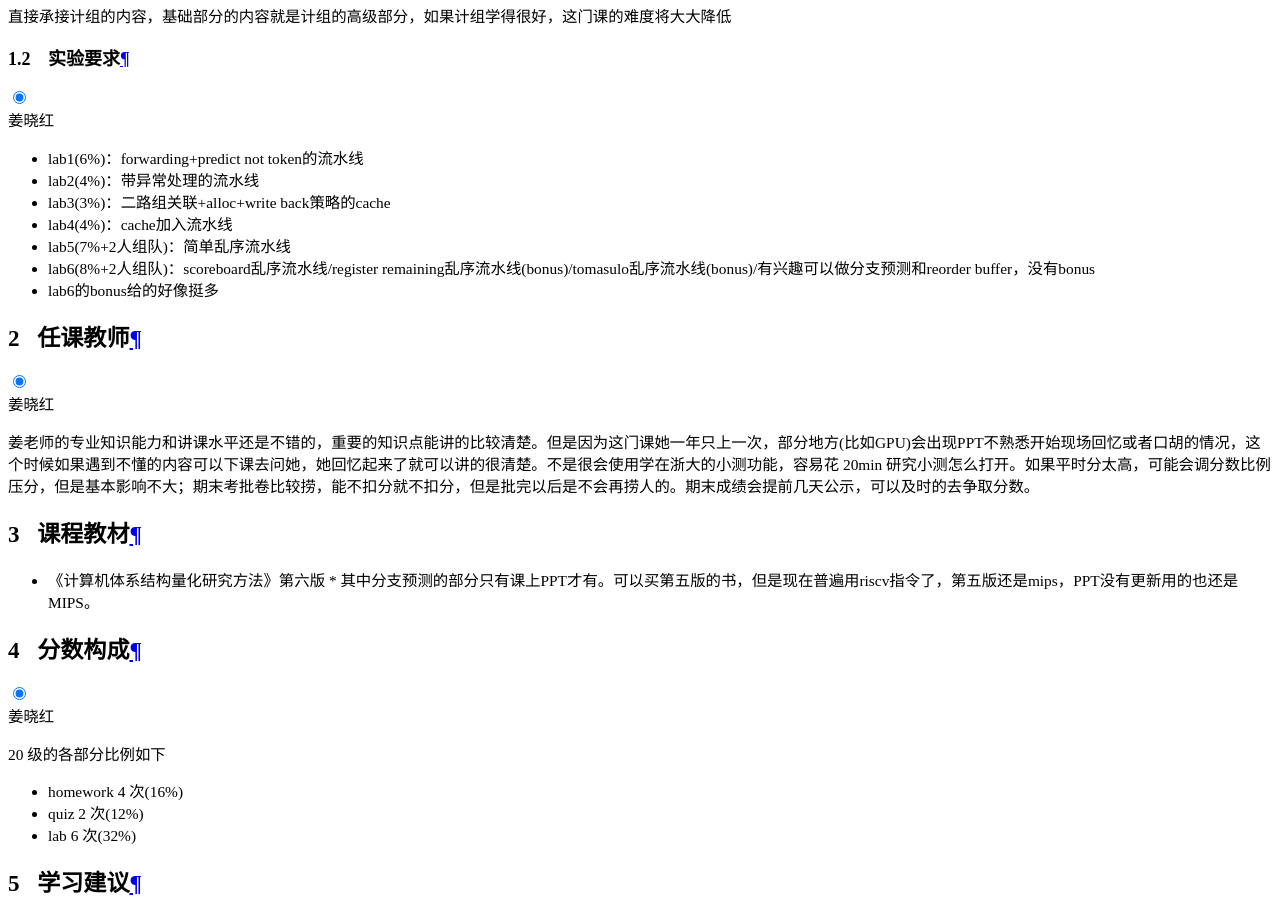
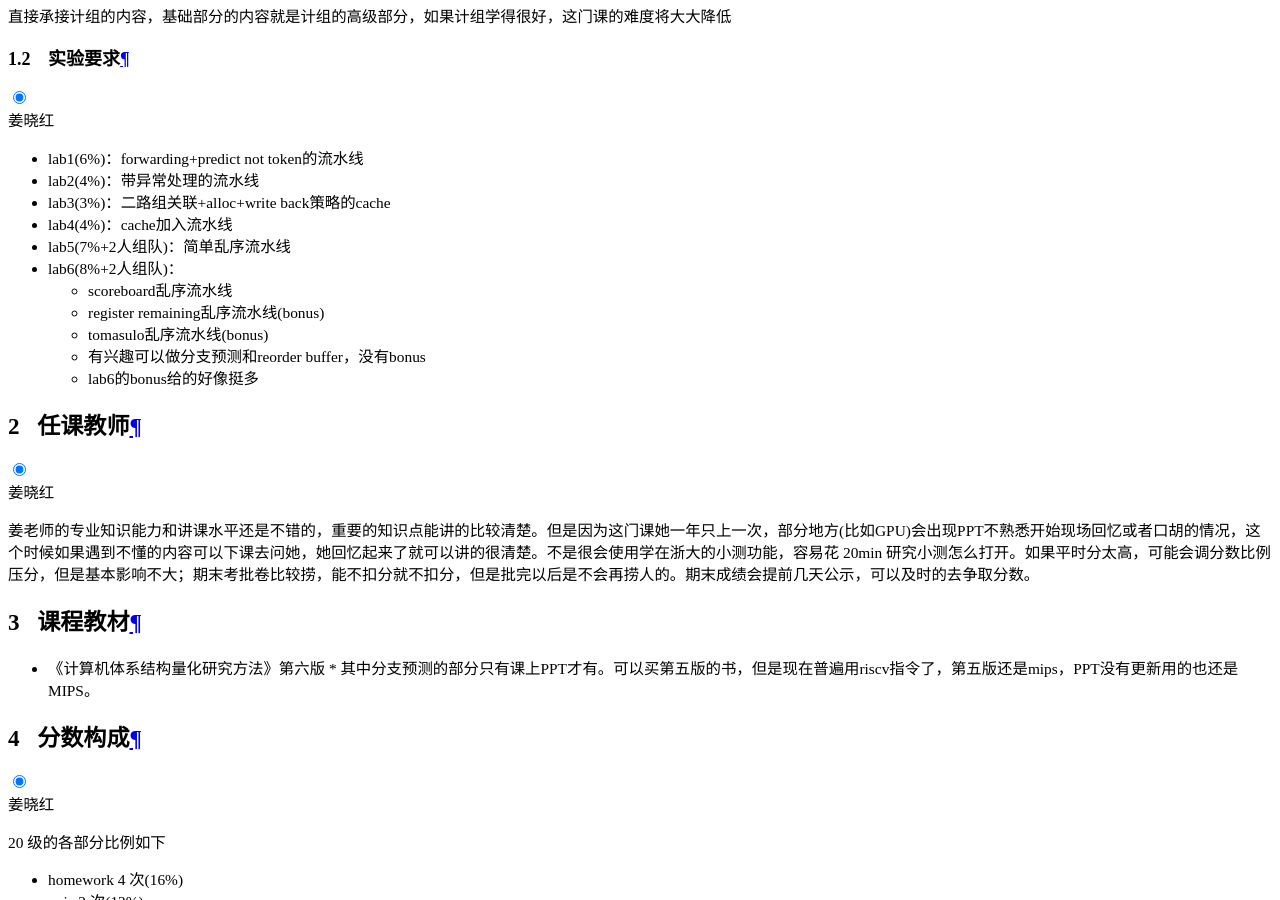
Before and after one commit to ZJU-Turing/TuringCourses, an MkDocs documentation site: the page built from docs/major_mandatory/computer_architecture/index.md, in a window 1280 px wide and 900 px high, scrolled down 18205 px. Built offline with MkDocs 1.6.1 and Material for MkDocs 9.7.7, drawn with Linux system fonts in a browser that asks for light colours; comment, search, counter and statistics services are not loaded.

```diff
--- a/docs/major_mandatory/computer_architecture/index.md
+++ b/docs/major_mandatory/computer_architecture/index.md
@@ -29,8 +29,12 @@
 * lab3(3%)：二路组关联+alloc+write back策略的cache
 * lab4(4%)：cache加入流水线
 * lab5(7%+2人组队)：简单乱序流水线
-* lab6(8%+2人组队)：scoreboard乱序流水线/register remaining乱序流水线(bonus)/tomasulo乱序流水线(bonus)/有兴趣可以做分支预测和reorder buffer，没有bonus
-* lab6的bonus给的好像挺多
+* lab6(8%+2人组队)：
+    * scoreboard乱序流水线
+    * register remaining乱序流水线(bonus)
+    * tomasulo乱序流水线(bonus)
+    * 有兴趣可以做分支预测和reorder buffer，没有bonus
+    * lab6的bonus给的好像挺多
 
 ## 任课教师
 
```
